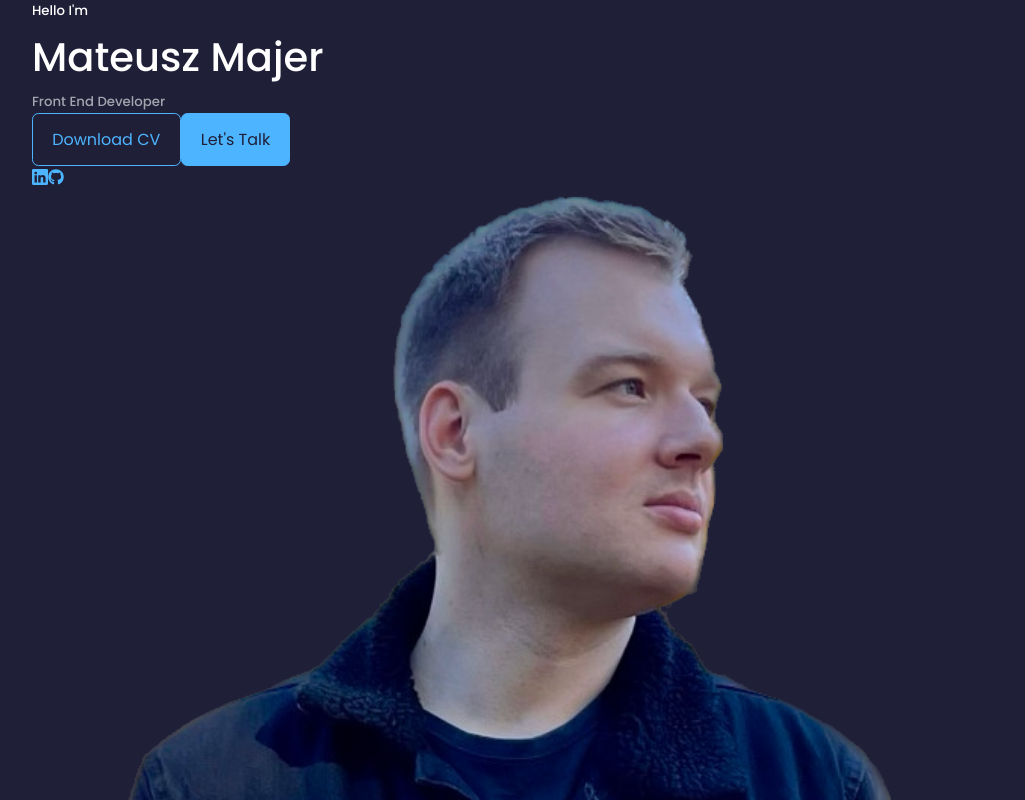
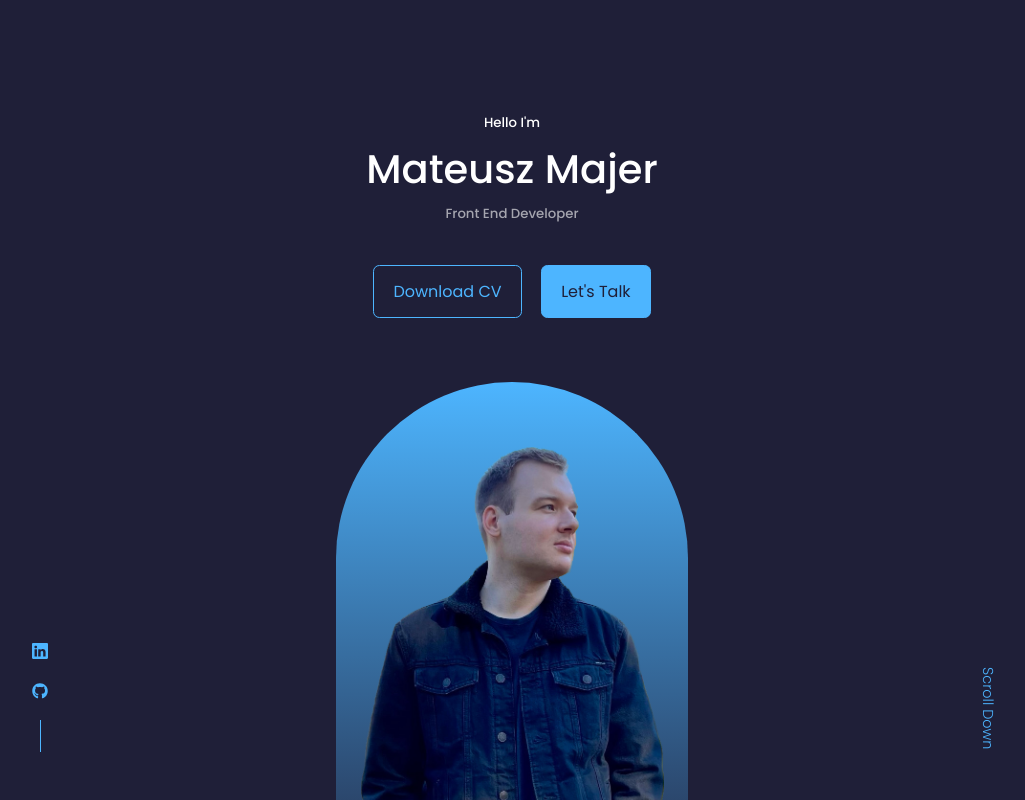
Before and after one commit to Vectari/my_website_react, a React (Create React App) app: page / in a window 1280 px wide. Shown: the top 800 px of the page, without its empty margins (128-1153 px from the left). Built offline with nearby package versions, Linux system fonts and the light colour scheme.

Commit message:
add header style

```diff
--- a/src/components/header/header.css
+++ b/src/components/header/header.css
@@ -0,0 +1,64 @@
+header {
+    height: 100vh;
+    padding-top: 7rem;
+    overflow: hidden;
+}
+
+.header__container {
+    text-align: center;
+    height: 100%;
+    position: relative;
+}
+
+/*      CTA      */
+
+.cta {
+    margin-top: 2.5rem;
+    display: flex;
+    gap: 1.2rem;
+    justify-content: center;
+}
+
+/*      HEADER SOCIALS      */
+
+.header__socials {
+    display: flex;
+    flex-direction: column;
+    align-items: center;
+    gap: 0.8rem;
+    position: absolute;
+    left: 0;
+    bottom: 3rem;
+}
+
+.header__socials::after {
+    content: '';
+    width: 1px;
+    height: 2rem;
+    background: var(--color-primary);
+}
+
+/*      MY PHOTO      */
+
+.me {
+    background: linear-gradient(var(--color-primary), transparent);
+    width: 22rem;
+    height: 35.65rem;
+    position: absolute;
+    left: calc(50% - 11rem);
+    margin-top: 4rem;
+    border-radius: 12rem 12rem 0 0;
+    overflow: hidden;
+    padding: 4rem 1.5rem 1.5rem 1.5rem;
+}
+
+/*      SCROLL DOWN BUTTON      */
+
+.scroll__down {
+    position: absolute;
+    right: -2.3rem;
+    bottom: 5rem;
+    transform: rotate(90deg);
+    font-weight: 300;
+    font-size: 0.9rem;
+}
```
